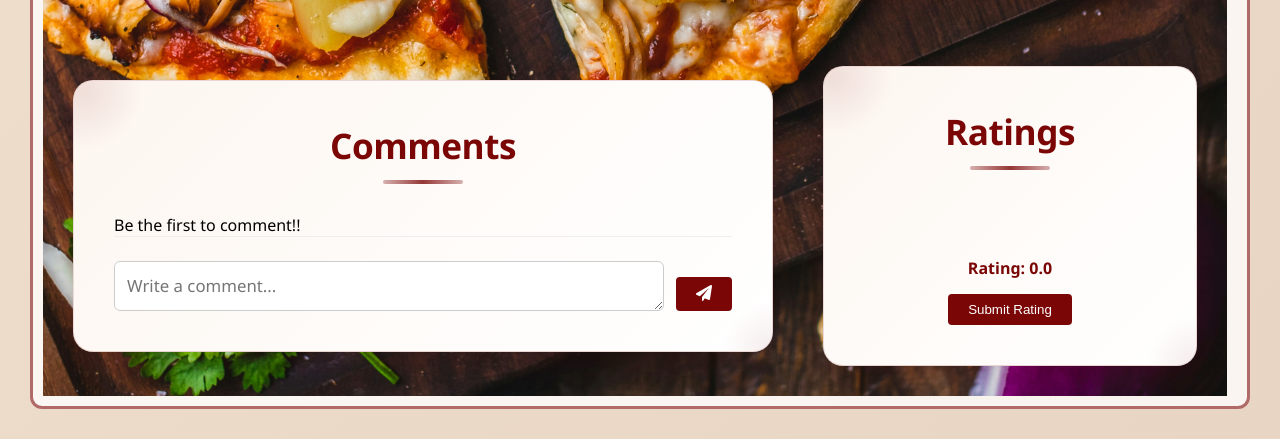
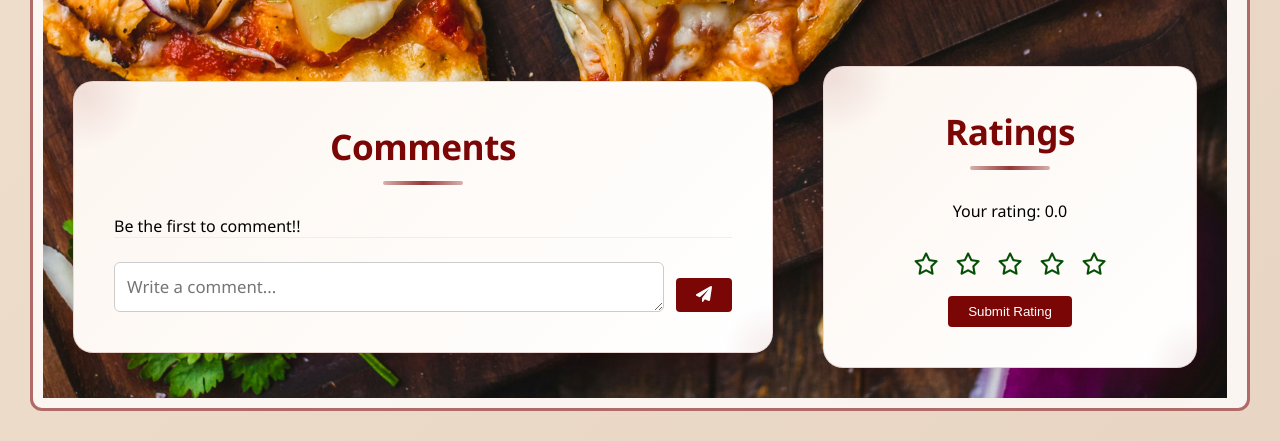
Before and after one commit to cal847/tasteyy, a Django app: template recipes/templates/recipes/recipe_detail.html in a window 1280 px wide. Shown: the part 1829-2270 px from the top of the page. Run offline with Django 5.2, Linux system fonts and the light colour scheme; the template is opened without the code that fills it: values that come from a table or form of the project are taken from there, others are empty; data comes from the database, SQL or seed files in the repository; parts of the project's set-up code (start-up, migrations or seed data) failed here and were passed over.

Commit message:
feat:enhance rating ui

```diff
--- a/ratings/serializers.py
+++ b/ratings/serializers.py
@@ -10,7 +10,8 @@ class RatingSerializer(serializers.ModelSerializer):
 
     class Meta:
         model = Rating
-        fields = ["id", "user", "user_id", "recipe", "rating", "comment", "created_at", "updated_at",  "average_rating"]
+        fields = ["id", "user", "user_id", "recipe", "rating", "created_at", "updated_at"]
+        read_only_fields = ['user']
 
     def get_average_rating(self, obj):
         return round(obj.avg_rating, 1) if avg_rating else None
--- a/ratings/urls.py
+++ b/ratings/urls.py
@@ -7,4 +7,4 @@ router.register(r'', RatingViewSet)
 
 urlpatterns = [
         path('', include(router.urls))
-        ]
+]
--- a/recipes/static/recipes/css/recipe-details.css
+++ b/recipes/static/recipes/css/recipe-details.css
@@ -568,14 +568,31 @@
     color: #7a0606;
 }
 
-.slider {
-    width: 100%;
-    margin: 10px 0;
+.star-rating-input {
+    padding: 1px;
+    font-size: 1.4rem;
 }
 
-#slider-value {
-    font-weight: bold;
-    color: #7a0606;
+.star-rating-input .star {
+    color: rgb(6, 80, 6);
+    /* position: relative;
+    cursor: pointer;
+    display: inline-block; */
+    /* border: 4px solid blue; */
+}
+
+.star .star-filled {
+    color: rgb(6, 80, 6);
+    position: absolute;
+    top: 0;
+    left: 0;
+    opacity: 0;
+    transition: opacity 0.2s ease;
+}
+
+.star.hovered .star-filled,
+.star.selected .star-filled {
+    opacity: 1;
 }
 
 /* ===== BUTTONS ===== */
--- a/recipes/templates/recipes/recipe_detail.html
+++ b/recipes/templates/recipes/recipe_detail.html
@@ -145,7 +145,7 @@
                 <div class="modal-content">
                     <span class="close-modal">&times;</span>
                     <h3>Authentication Required</h3>
-                    <p>You need to be logged in to comment.</p>
+                    <p id="auth-modal-message"></p>
                     <a href="{% url 'accounts:login' %}" class="btn-login">Log In</a>
                 </div>
             </div>
@@ -154,35 +154,47 @@
             <div class="ratings">
                 <h1>Ratings</h1>
 
-                <!-- Star-based rating input (supports -5 to +5) -->
-                <div class="star-rating-input" data-rating="0">
-                    <!-- We'll generate 11 "star" slots: -5 to +5 -->
-                    <!-- But visually, we'll show them as a single row with color logic -->
-                    <div class="star negative" data-value="-5"></div>
-                    <div class="star negative" data-value="-4"></div>
-                    <div class="star negative" data-value="-3"></div>
-                    <div class="star negative" data-value="-2"></div>
-                    <div class="star negative" data-value="-1"></div>
-                    <div class="star neutral" data-value="0"></div>
-                    <div class="star positive" data-value="1"></div>
-                    <div class="star positive" data-value="2"></div>
-                    <div class="star positive" data-value="3"></div>
-                    <div class="star positive" data-value="4"></div>
-                    <div class="star positive" data-value="5"></div>
+                <input type="hidden" id="rating-input" value="0">
+                <p>Your rating: <span id="live-rating">0</span></p>
+
+                <div class="star-rating-input">
+                    <span class="star" data-value="1">
+                        <i class="fa-regular fa-star"></i>
+                        <i class="fa-solid fa-star star-filled"></i>
+                    </span>
+                    <span class="star" data-value="2">
+                        <i class="fa-regular fa-star"></i>
+                        <i class="fa-solid fa-star star-filled"></i>
+                    </span>
+                    <span class="star" data-value="3">
+                        <i class="fa-regular fa-star"></i>
+                        <i class="fa-solid fa-star star-filled"></i>
+                    </span>
+                    <span class="star" data-value="4">
+                        <i class="fa-regular fa-star"></i>
+                        <i class="fa-solid fa-star star-filled"></i>
+                    </span>
+                    <span class="star" data-value="5">
+                        <i class="fa-regular fa-star"></i>
+                        <i class="fa-solid fa-star star-filled"></i>
+                    </span>
                 </div>
 
-                <!-- Hidden input for form submission -->
-                <input type="hidden" name="rating" id="rating-input" value="0">
-
-                <!-- Optional: show live numeric value -->
-                <div class="rating-value-display">
-                    Rating: <span id="live-rating">0.0</span>
-                </div>
-
-                <button type="submit" id="submit-rating-btn">Submit Rating</button>
+                <button type="button" id="submit-rating-btn">Submit Rating</button>
             </div>
         </div>
     </div>
+    <div id="pop-up">
+        <span class="popup-message"></span>
+        <span class="close-modal">&times;</span>
+    </div>
 </div>
+<script>
+    window.recipeConfig = {
+        isAuthenticated: {{ user.is_authenticated|yesno:"true,false" }},
+        rateUrl: "{% url 'recipes:rate_recipe' recipe.slug %}",
+        csrfToken: "{{ csrf_token }}"
+    };
+</script>
 <script src="{% static 'recipes/js/recipes.js' %}"></script>
 {% endblock %}
```
Also changed, not shown: other parts of recipes/static/recipes/css/recipe-details.css (+29 -0 lines), recipes/static/recipes/js/recipes.js (+49 -3 lines).
